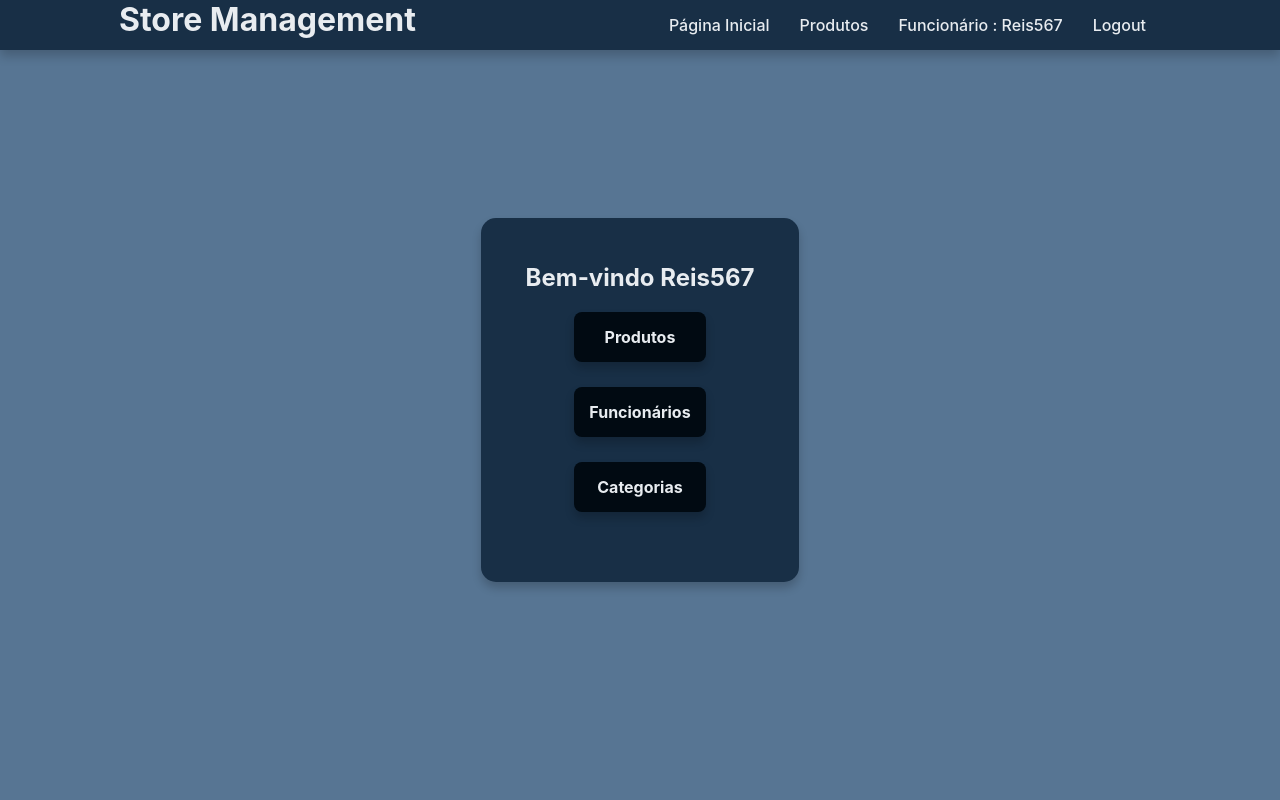
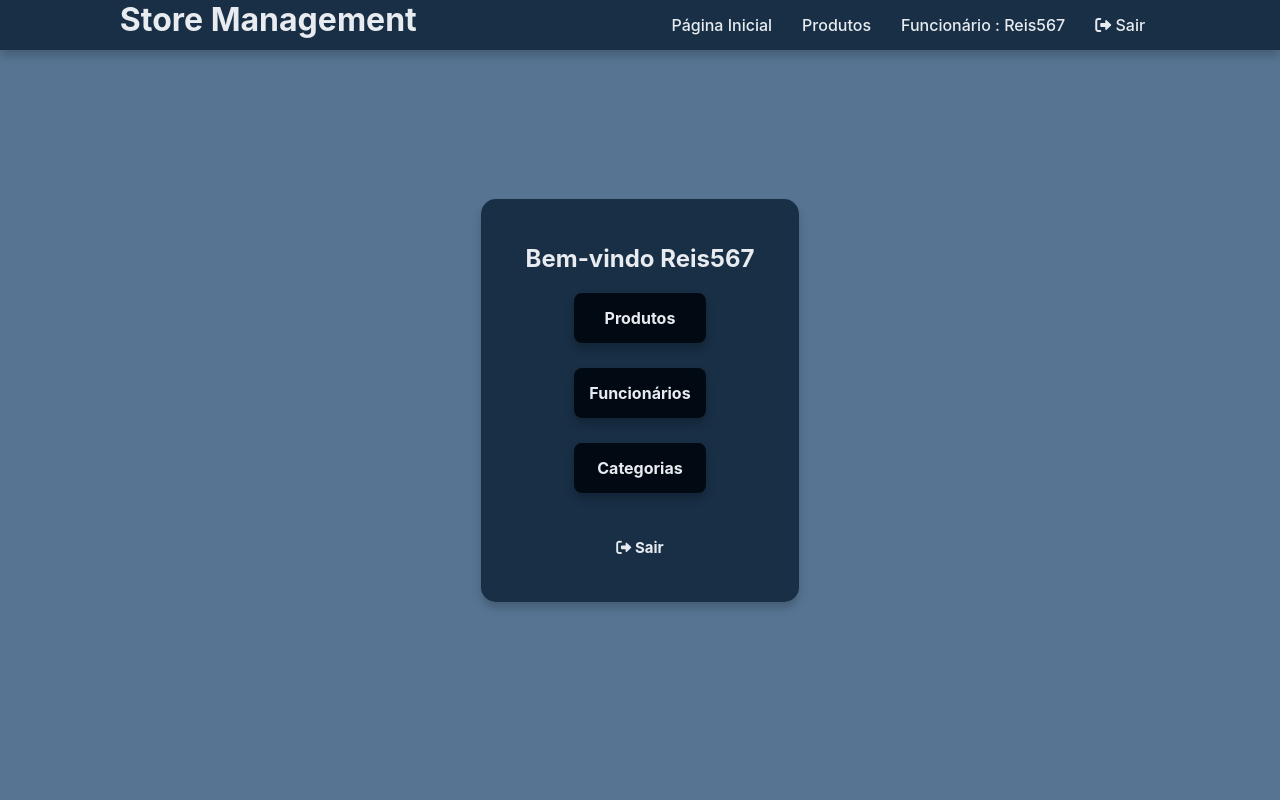
Before and after one commit to Reis567/storage-management, a Django app: page / in a window 1280 px wide. Run offline with Django 4.2, Linux system fonts and the light colour scheme; a user stored in the database is signed in.

Commit message:
logout icon and buttons hover

```diff
--- a/storage_management/sistema_loja/static/css/style.css
+++ b/storage_management/sistema_loja/static/css/style.css
@@ -1,6 +1,7 @@
 :root{
     --prim-color:#577593;
     --sec-color: #182f46;
+    --th-color: #022648;
     --white-color:#e8ecf0;
     --black-color:#010a12;
     --shadow-bot: 0px 6px 10px rgba(0, 0, 0, 0.2);;
@@ -58,6 +59,13 @@
     margin-bottom: 20px;
     color: var(--white-color);
 }
+.home-content .logout-home{
+    margin-top: 20px;
+    color: var(--white-color);
+    font-size: 15px;
+    font-weight: bold;
+
+}
 .buttons h4{
     margin-bottom: 25px;
     padding: 15px;
@@ -67,3 +75,7 @@
     color: var(--white-color);
     box-shadow: var(--shadow-bot);
 }
+.buttons h4:hover{
+    background: var(--th-color);
+    transition: .5s;
+}
--- a/storage_management/sistema_loja/templates/base.html
+++ b/storage_management/sistema_loja/templates/base.html
@@ -5,6 +5,7 @@
     <title>{% block title %}Storage{% endblock title %}</title>
     <link rel="stylesheet" href="{% static 'css/reset.css' %}">
     <link rel="stylesheet" href="{% static 'css/style.css' %}">
+    <link rel="stylesheet" href="https://cdnjs.cloudflare.com/ajax/libs/font-awesome/6.0.0-beta3/css/all.min.css">
 </head>
 <body>
     <header>
@@ -21,7 +22,11 @@
                         <!-- ... adicione mais links de navegação ... -->
                         {% if user.is_authenticated %}
                         <li><span>Funcionário : {{ user.username }}</span></li>
-                            <li><a href="{% url 'logout' %}">Logout</a></li>
+                            <li>
+                                <a href="{% url 'logout' %}">
+                                    <i class="fa-solid fa-right-from-bracket"></i> Sair
+                                </a>
+                            </li>
                         {% else %}
                             <li><a href="{% url 'login' %}">Login</a></li>
                         {% endif %}
--- a/storage_management/sistema_loja/templates/home.html
+++ b/storage_management/sistema_loja/templates/home.html
@@ -20,6 +20,12 @@
             </a>
 
         </div>
+        <a class="logout-home" href="{% url 'logout' %}">
+            <i class="fa-solid fa-right-from-bracket"></i>
+
+            Sair
+
+        </a>
     </div>
 
 </div>
```
Also changed, not shown: storage_management/db.sqlite3.
